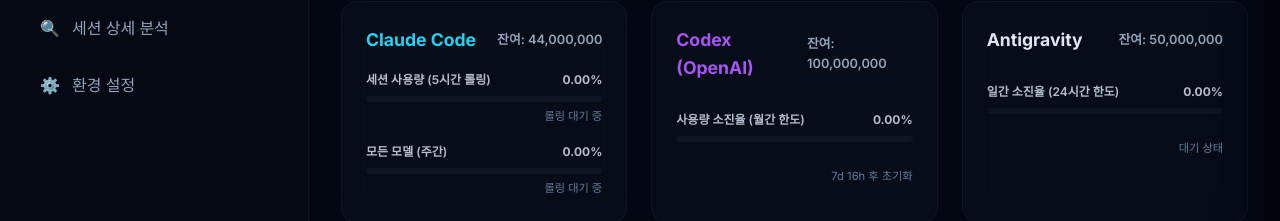
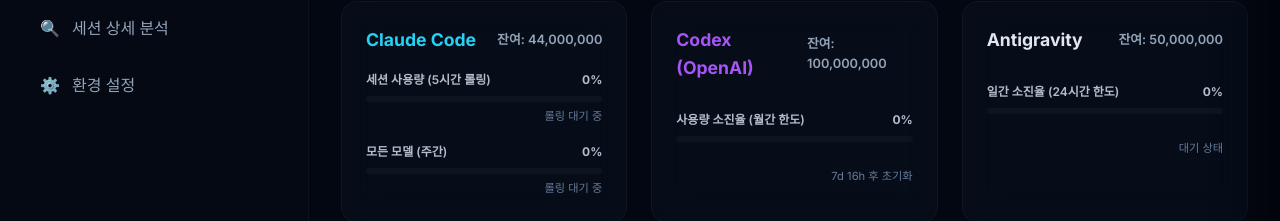
Before and after one commit to gorillaKim/agent-token-tracker, a React (Vite) app in the folder frontend/: page / in a window 1280 px wide. Shown: the part 167-388 px from the top of the page. Built offline with nearby package versions, Linux system fonts and the light colour scheme.

Commit message:
style: 토큰 백분율 소진율 및 잔여율 표기 시 소수점을 제거하여 정수로 통일

```diff
--- a/frontend/src/App.tsx
+++ b/frontend/src/App.tsx
@@ -685,7 +685,7 @@ function App() {
                   <h3 style={{ fontSize: "1.1rem", fontWeight: "700", margin: 0, color: "var(--neon-blue)" }}>Claude Code</h3>
                   <span style={{ fontSize: "0.8rem", fontWeight: "600", color: "hsl(215, 20%, 65%)" }}>
                     잔여: {tokenDisplayMode === "percentage"
-                      ? `${(100 - claudeUsagePctVal).toFixed(2)}%`
+                      ? `${(100 - claudeUsagePctVal).toFixed(0)}%`
                       : `${claudeRemainingLabel}`
                     }
                   </span>
@@ -695,7 +695,7 @@ function App() {
                 <div style={{ display: "flex", flexDirection: "column", gap: "0.4rem" }}>
                   <div style={{ display: "flex", justifyContent: "space-between", fontSize: "0.75rem", color: "hsl(215, 20%, 75%)", fontWeight: "600" }}>
                     <span>세션 사용량 (5시간 롤링)</span>
-                    <span style={{ fontWeight: "700" }}>{claudeUsagePctVal.toFixed(2)}%</span>
+                    <span style={{ fontWeight: "700" }}>{claudeUsagePctVal.toFixed(0)}%</span>
                   </div>
                   <div style={{ height: "6px", background: "rgba(255,255,255,0.03)", borderRadius: "3px", overflow: "hidden", position: "relative" }}>
                     <div style={{ height: "100%", width: `${claudeUsagePctVal}%`, background: "linear-gradient(90deg, var(--neon-blue), var(--neon-purple))", borderRadius: "3px", transition: "width 0.5s ease-out" }} />
@@ -709,7 +709,7 @@ function App() {
                 <div style={{ display: "flex", flexDirection: "column", gap: "0.4rem" }}>
                   <div style={{ display: "flex", justifyContent: "space-between", fontSize: "0.75rem", color: "hsl(215, 20%, 75%)", fontWeight: "600" }}>
                     <span>모든 모델 (주간)</span>
-                    <span style={{ fontWeight: "700" }}>{claudeWeeklyUsagePctVal.toFixed(2)}%</span>
+                    <span style={{ fontWeight: "700" }}>{claudeWeeklyUsagePctVal.toFixed(0)}%</span>
                   </div>
                   <div style={{ height: "6px", background: "rgba(255,255,255,0.03)", borderRadius: "3px", overflow: "hidden", position: "relative" }}>
                     <div style={{ height: "100%", width: `${claudeWeeklyUsagePctVal}%`, background: "linear-gradient(90deg, var(--neon-purple), #ff007f)", borderRadius: "3px", transition: "width 0.5s ease-out" }} />
@@ -726,7 +726,7 @@ function App() {
                   <h3 style={{ fontSize: "1.1rem", fontWeight: "700", margin: 0, color: "var(--neon-purple)" }}>Codex (OpenAI)</h3>
                   <span style={{ fontSize: "0.8rem", fontWeight: "600", color: "hsl(215, 20%, 65%)" }}>
                     잔여: {tokenDisplayMode === "percentage"
-                      ? `${(100 - openaiUsagePctVal).toFixed(2)}%`
+                      ? `${(100 - openaiUsagePctVal).toFixed(0)}%`
                       : `${openaiRemainingLabel}`
                     }
                   </span>
@@ -736,7 +736,7 @@ function App() {
                 <div style={{ display: "flex", flexDirection: "column", gap: "0.4rem", marginTop: "0.5rem" }}>
                   <div style={{ display: "flex", justifyContent: "space-between", fontSize: "0.75rem", color: "hsl(215, 20%, 75%)", fontWeight: "600" }}>
                     <span>사용량 소진율 (월간 한도)</span>
-                    <span style={{ fontWeight: "700" }}>{openaiUsagePctVal.toFixed(2)}%</span>
+                    <span style={{ fontWeight: "700" }}>{openaiUsagePctVal.toFixed(0)}%</span>
                   </div>
                   <div style={{ height: "6px", background: "rgba(255,255,255,0.03)", borderRadius: "3px", overflow: "hidden", position: "relative" }}>
                     <div style={{ height: "100%", width: `${openaiUsagePctVal}%`, background: "linear-gradient(90deg, var(--neon-purple), #9b51e0)", borderRadius: "3px", transition: "width 0.5s ease-out" }} />
@@ -753,7 +753,7 @@ function App() {
                   <h3 style={{ fontSize: "1.1rem", fontWeight: "700", margin: 0, color: "var(--neon-green)" }}>Antigravity</h3>
                   <span style={{ fontSize: "0.8rem", fontWeight: "600", color: "hsl(215, 20%, 65%)" }}>
                     잔여: {tokenDisplayMode === "percentage"
-                      ? `${(100 - antigravityUsagePctVal).toFixed(2)}%`
+                      ? `${(100 - antigravityUsagePctVal).toFixed(0)}%`
                       : `${antigravityRemainingLabel}`
                     }
                   </span>
@@ -763,7 +763,7 @@ function App() {
                 <div style={{ display: "flex", flexDirection: "column", gap: "0.4rem", marginTop: "0.5rem" }}>
                   <div style={{ display: "flex", justifyContent: "space-between", fontSize: "0.75rem", color: "hsl(215, 20%, 75%)", fontWeight: "600" }}>
                     <span>일간 소진율 (24시간 한도)</span>
-                    <span style={{ fontWeight: "700" }}>{antigravityUsagePctVal.toFixed(2)}%</span>
+                    <span style={{ fontWeight: "700" }}>{antigravityUsagePctVal.toFixed(0)}%</span>
                   </div>
                   <div style={{ height: "6px", background: "rgba(255,255,255,0.03)", borderRadius: "3px", overflow: "hidden", position: "relative" }}>
                     <div style={{ height: "100%", width: `${antigravityUsagePctVal}%`, background: "linear-gradient(90deg, var(--neon-green), #00e676)", borderRadius: "3px", transition: "width 0.5s ease-out" }} />
```
